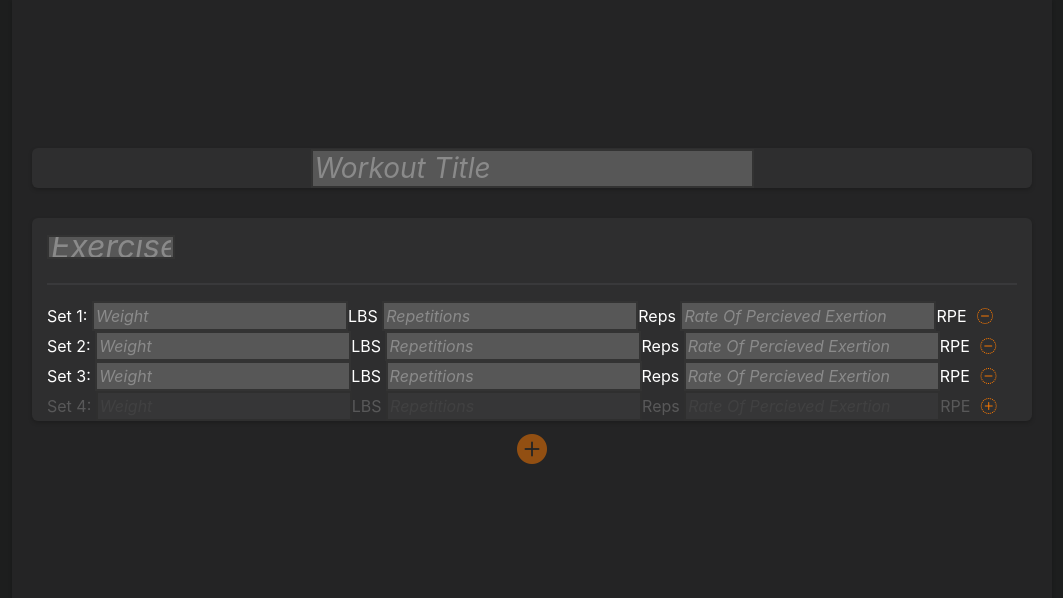
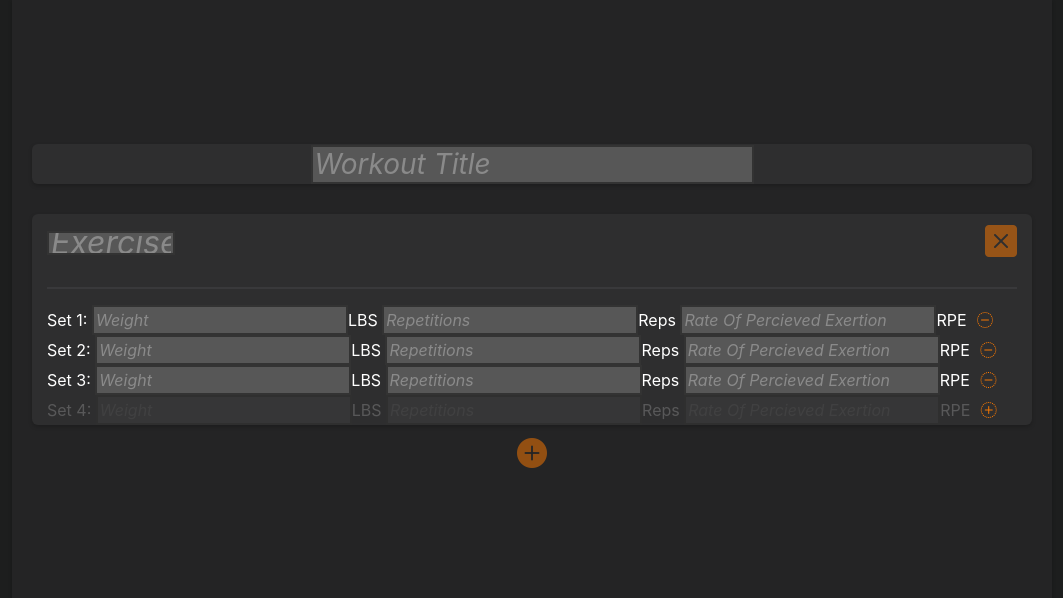
Before and after one commit to Cj-6/TrainFit, a Flask app: page /addWorkout in a window 1280 px wide. Shown: the part 99-697 px from the top of the page, without its empty margins (108-1171 px from the left). Run offline with Flask 3, Linux system fonts and the light colour scheme; some libraries are stand-ins or nearby versions.

Commit message:
added functionality to add exercise button, added a delete exercise button

```diff
--- a/static/css/styles.css
+++ b/static/css/styles.css
@@ -125,6 +125,7 @@
 .btn:hover {
     color: #FF7B00;
     opacity: 100%;
+    cursor: pointer;
 }
 
 .container {
@@ -182,7 +183,48 @@
 }
 
 
+
 /* -------------------------workout.html styling ------------------------- */
+
+/* -------------------------------------addWorkout.html styling------------------------------------------------- */
+.exercise-title{
+    display: flex;
+    flex-direction: row;
+    justify-content: space-between;
+    align-items: center;
+}
+
+.bi.bi-x-square-fill{
+    font-size: xx-large;
+    color: #FF7B00;
+    opacity: 50%;
+    cursor: pointer;
+}
+
+.bi.bi-x-square-fill:hover{
+    opacity: 100%;
+    cursor: pointer;
+}
+
+
+
+
+
+
+
+
+
+
+
+
+
+
+
+
+
+
+/* -------------------------------------addWorkout.html styling------------------------------------------------- */
+
 
 /* -------------------------nutrition.html styling ------------------------- */
 .parent-container {
--- /dev/null
+++ b/static/javascript/script.js
@@ -0,0 +1,81 @@
+// for addWorkout page, adds a new container for an exercise
+const addExerciseBtn = document.querySelector('.d-flex.justify-content-center.align-items-center');
+addExerciseBtn.addEventListener('click', function() {
+
+
+    const html = `<div class="exercise-container">
+
+    <div class="container info-container">
+
+
+    <div class="exercise-title">
+        <h2 class="info-container-title">
+            <input class="addInput exercise" type="text" name="exerciseName" required placeholder="Exercise Name">
+        </h2>
+
+        <span><i class="bi bi-x-square-fill"></i></span>
+
+    </div>
+    <hr>
+
+    <div>
+        <span>Set 1:
+            <input class="addInput set" type="number" name="set-1-weight" required placeholder="Weight">LBS
+        </span>
+        <span>
+            <input class="addInput set" type="number" name="set-1-reps" required placeholder="Repetitions">Reps</span>
+        <span>
+            <input class="addInput set" type="number" name="set-1-rpe" required placeholder="Rate Of Percieved Exertion">RPE</span>
+
+            <span><button class="w-minus"></span><i class="bi bi-dash-circle-dotted"></i></button></span>
+    </div>
+
+    <div>
+        <span>Set 2:
+            <input class="addInput set" type="number" name="set-2-weight" required placeholder="Weight">LBS
+        </span>
+        <span>
+            <input class="addInput set" type="number" name="set-2-reps" required placeholder="Repetitions">Reps</span>
+        <span>
+            <input class="addInput set" type="number" name="set-2-rpe" required placeholder="Rate Of Percieved Exertion">RPE</span>
+
+            <span><button class="w-minus"><i class="bi bi-dash-circle-dotted"></i></button></span>
+    </div>
+
+    <div>
+        <span>Set 3:
+            <input class="addInput set" type="number" name="set-3-weight" required placeholder="Weight">LBS
+        </span>
+        <span>
+            <input class="addInput set" type="number" name="set-3-reps" required placeholder="Repetitions">Reps</span>
+        <span>
+            <input class="addInput set" type="number" name="set-3-rpe" required placeholder="Rate Of Percieved Exertion">RPE</span>
+
+            <span><button class="w-minus"><i class="bi bi-dash-circle-dotted"></i></button></span>
+    </div>
+
+
+    <div>
+        <span class="preview-set">Set 4:
+            <input class="addInput set" type="number" name="set-4-weight" required placeholder="Weight" disabled>LBS
+        </span>
+        <span class="preview-set">
+            <input class="addInput set" type="number" name="set-4-reps" required placeholder="Repetitions" disabled>Reps</span>
+        <span class="preview-set">
+            <input class="addInput set" type="number" name="set-4-rpe" required placeholder="Rate Of Percieved Exertion" disabled>RPE</span>
+
+            <span><button class="w-minus"><i class="bi bi-plus-circle-dotted"></i></button></span>
+
+    </div>
+
+
+</div>
+
+</div>
+    `;
+    const exerciseContainer = document.querySelector('.exercise-container');
+
+    exerciseContainer.insertAdjacentHTML('beforeend', html);
+});
+
+// for addWorkout page, deletes an exercise
--- a/templates/addWorkout.html
+++ b/templates/addWorkout.html
@@ -7,51 +7,56 @@
     <div class="container info-container workout-title-container">
 
         <h3 class="workout-name">
-            <input class="addInput" type="text" name="workout-name" required placeholder="Workout Title">
+            <input class="addInput" type="text" name="workout-name"  placeholder="Workout Title">
         </h3>
     </div>
 
-    <div class="workout-container">
+    <div class="exercise-container">
 
         <div class="container info-container">
 
+
+        <div class="exercise-title">
             <h2 class="info-container-title">
-                <input class="addInput exercise" type="text" name="exerciseName" required placeholder="Exercise Name">
+                <input class="addInput exercise" type="text" name="exerciseName"  placeholder="Exercise Name">
             </h2>
-            <hr>
 
+            <span><i class="bi bi-x-square-fill"></i></span>
+
+     </div>
+      <hr>
         <div>
             <span>Set 1:
-                <input class="addInput set" type="number" name="set-1-weight" required placeholder="Weight">LBS
+                <input class="addInput set" type="number" name="set-1-weight"  placeholder="Weight">LBS
             </span>
             <span>
-                <input class="addInput set" type="number" name="set-1-reps" required placeholder="Repetitions">Reps</span>
+                <input class="addInput set" type="number" name="set-1-reps"  placeholder="Repetitions">Reps</span>
             <span>
-                <input class="addInput set" type="number" name="set-1-rpe" required placeholder="Rate Of Percieved Exertion">RPE</span>
+                <input class="addInput set" type="number" name="set-1-rpe"  placeholder="Rate Of Percieved Exertion">RPE</span>
 
                 <span><button class="w-minus"></span><i class="bi bi-dash-circle-dotted"></i></button></span>
         </div>
 
         <div>
             <span>Set 2:
-                <input class="addInput set" type="number" name="set-2-weight" required placeholder="Weight">LBS
+                <input class="addInput set" type="number" name="set-2-weight"  placeholder="Weight">LBS
             </span>
             <span>
-                <input class="addInput set" type="number" name="set-2-reps" required placeholder="Repetitions">Reps</span>
+                <input class="addInput set" type="number" name="set-2-reps"  placeholder="Repetitions">Reps</span>
             <span>
-                <input class="addInput set" type="number" name="set-2-rpe" required placeholder="Rate Of Percieved Exertion">RPE</span>
+                <input class="addInput set" type="number" name="set-2-rpe"  placeholder="Rate Of Percieved Exertion">RPE</span>
 
                 <span><button class="w-minus"><i class="bi bi-dash-circle-dotted"></i></button></span>
         </div>
 
         <div>
             <span>Set 3:
-                <input class="addInput set" type="number" name="set-3-weight" required placeholder="Weight">LBS
+                <input class="addInput set" type="number" name="set-3-weight"  placeholder="Weight">LBS
             </span>
             <span>
-                <input class="addInput set" type="number" name="set-3-reps" required placeholder="Repetitions">Reps</span>
+                <input class="addInput set" type="number" name="set-3-reps"  placeholder="Repetitions">Reps</span>
             <span>
-                <input class="addInput set" type="number" name="set-3-rpe" required placeholder="Rate Of Percieved Exertion">RPE</span>
+                <input class="addInput set" type="number" name="set-3-rpe"  placeholder="Rate Of Percieved Exertion">RPE</span>
 
                 <span><button class="w-minus"><i class="bi bi-dash-circle-dotted"></i></button></span>
         </div>
@@ -59,12 +64,12 @@
 
         <div>
             <span class="preview-set">Set 4:
-                <input class="addInput set" type="number" name="set-4-weight" required placeholder="Weight" disabled>LBS
+                <input class="addInput set" type="number" name="set-4-weight"  placeholder="Weight" disabled>LBS
             </span>
             <span class="preview-set">
-                <input class="addInput set" type="number" name="set-4-reps" required placeholder="Repetitions" disabled>Reps</span>
+                <input class="addInput set" type="number" name="set-4-reps"  placeholder="Repetitions" disabled>Reps</span>
             <span class="preview-set">
-                <input class="addInput set" type="number" name="set-4-rpe" required placeholder="Rate Of Percieved Exertion" disabled>RPE</span>
+                <input class="addInput set" type="number" name="set-4-rpe"  placeholder="Rate Of Percieved Exertion" disabled>RPE</span>
 
                 <span><button class="w-minus"><i class="bi bi-plus-circle-dotted"></i></button></span>
 
@@ -76,7 +81,7 @@
 </div>
 
     <div class="d-flex justify-content-center align-items-center">
-        <button class="btn" type="submit">
+        <button class="btn" type="button">
             <i class="bi bi-plus-circle-fill"></i>
         </button>
     </div>
@@ -91,4 +96,5 @@
 </form>
 
 
+<script src="{{ url_for('static', filename='javascript/script.js') }}"></script>
 {% endblock %}
```
